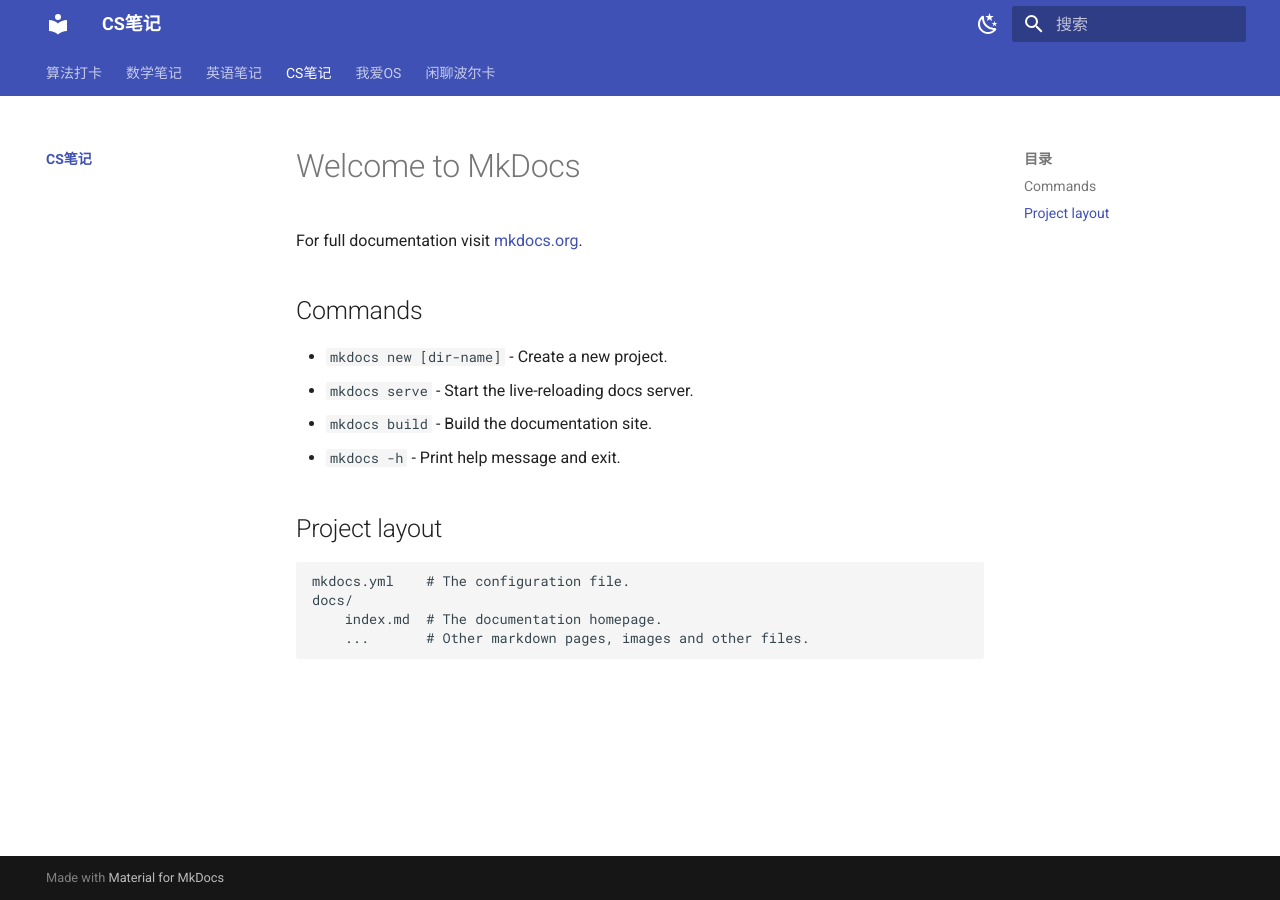
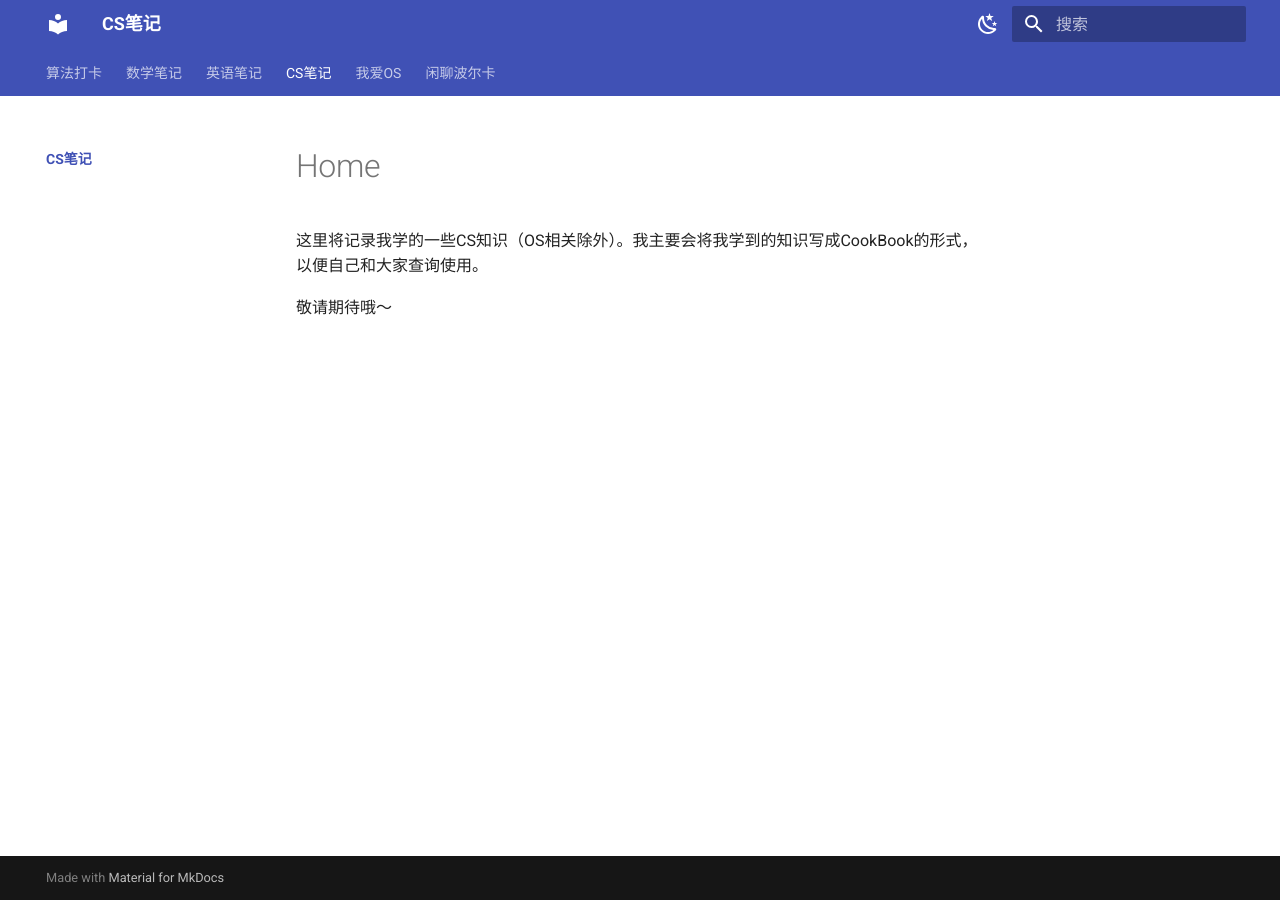
Before and after one commit to Haohahahaha/cs, an MkDocs documentation site: the page built from docs/index.md, in a window 1280 px wide. Built offline with MkDocs 1.6.1 and Material for MkDocs 9.7.7, drawn with Linux system fonts in a browser that asks for light colours; old or Windows-style settings are respelled for this version of MkDocs.

Commit message:
2022-07-03_16:53:41 update

```diff
--- a/docs/index.md
+++ b/docs/index.md
@@ -1,17 +1,3 @@
-# Welcome to MkDocs
+这里将记录我学的一些CS知识（OS相关除外）。我主要会将我学到的知识写成CookBook的形式，以便自己和大家查询使用。
 
-For full documentation visit [mkdocs.org](https://www.mkdocs.org).
-
-## Commands
-
-* `mkdocs new [dir-name]` - Create a new project.
-* `mkdocs serve` - Start the live-reloading docs server.
-* `mkdocs build` - Build the documentation site.
-* `mkdocs -h` - Print help message and exit.
-
-## Project layout
-
-    mkdocs.yml    # The configuration file.
-    docs/
-        index.md  # The documentation homepage.
-        ...       # Other markdown pages, images and other files.
+敬请期待哦～
```
